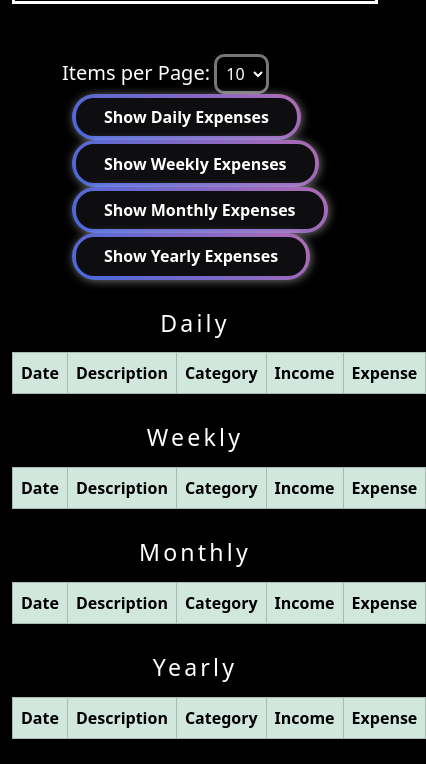
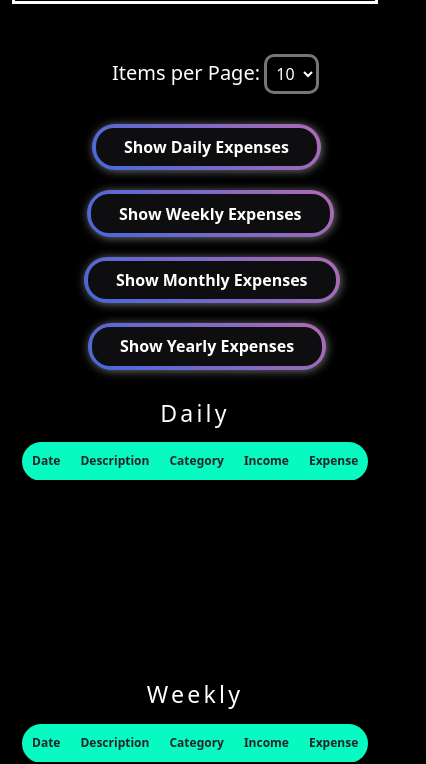
Before and after one commit to SPrathamesh15/ExpenseTrackerApp, a website: page public/report/report.html in a window 390 px wide. Shown: the part 98-862 px from the top of the page, 426 px wide, since content can reach past the window. Drawn offline with nearby package versions, Linux system fonts and the light colour scheme; no server answers.

Commit message:
Made website responsive

```diff
--- a/public/report/report.html
+++ b/public/report/report.html
@@ -13,7 +13,7 @@
   <h1 class='head-report'>REPORT</h1>
 
     <div style='margin-top: 50px;margin-left: 50px'>
-        <label for="itemsPerPage" style='color:white; font-size: 20px;'>Items per Page:</label>
+        <label for="itemsPerPage" class='itemsperpage-head'>Items per Page:</label>
           <select id="itemsPerPage" onchange="updateItemsPerPage()" class='itemsperpage'>
             <option value="5">5</option>
             <option value="10">10</option>
@@ -32,7 +32,7 @@
 <div id="daily-section">
   <!-- Daily Expenses Table -->
   <h3 style='text-align: center; color: white; font-weight:400 ; margin-top: 30px; margin-bottom: 15px; letter-spacing: 0.2rem' id='daily'>Daily</h3>
-  <table class="table table-success table-striped table-hover table-bordered report-table" id="daily-table">
+  <table id="daily-table">
       <thead>
         <tr>
           <th scope="col">Date</th>
@@ -51,7 +51,7 @@
 <div id="weekly-section">
   <!-- Weekly Expenses Table -->
   <h3 style='text-align: center; color: white;font-weight:400 ; margin-top: 30px; margin-bottom: 15px; letter-spacing: 0.2rem' id='weekly'>Weekly</h3>
-  <table class="table table-success table-striped table-hover table-bordered report-table" id="weekly-table">
+  <table id="weekly-table">
       <thead>
         <tr>
           <th scope="col">Date</th>
@@ -70,7 +70,7 @@
 <div id="monthly-section">
   <!-- Monthly Expenses Table -->
   <h3 style='text-align: center; color: white;font-weight:400 ; margin-top: 30px; margin-bottom: 15px; letter-spacing: 0.2rem' id='monthly'>Monthly</h3>
-  <table class="table table-success table-striped table-hover table-bordered report-table" id="monthly-table">
+  <table id="monthly-table">
       <thead>
         <tr>
           <th scope="col">Date</th>
@@ -89,7 +89,7 @@
 <div id="yearly-section">
   <!-- Yearly Expenses Table -->
   <h3 style='text-align: center; color: white;font-weight:400 ; margin-top: 30px; margin-bottom: 15px; letter-spacing: 0.2rem' id='year'>Yearly</h3>
-  <table class="table table-success table-striped table-hover table-bordered report-table" id="yearly-table">
+  <table  id="yearly-table">
       <thead>
         <tr>
           <th scope="col">Date</th>
--- a/public/report/report.js
+++ b/public/report/report.js
@@ -147,8 +147,16 @@ function showReportsOnScreen(response, timePeriod, itemsPerPage) {
 
     // Highlight the current page button
     const currentPageButton = document.querySelector(`#pagination-container button:nth-child(${currentPage})`);
-    currentPageButton.classList.add('active');
-    currentPageButton.className = 'current-page-btn'
+    console.log('current page: ', currentPageButton)
+    if (currentPageButton !== null){
+        currentPageButton.classList.add('active');
+        currentPageButton.className = 'current-page-btn'
+    }
+
+    else{
+        alert('There are no Daily Expenses!')
+    }
+
 }
 
 function formatDate(rawDate) {
--- a/public/style/index.css
+++ b/public/style/index.css
@@ -346,6 +346,29 @@ li:nth-child(odd) {
   margin-top: -50px;
   margin-left: 150px;
 }
+.itemsperpage-head{
+  color:white;
+  font-size: 20px;
+}
+
+table {
+  border-radius: 20px;
+  padding: 30px;
+  border-collapse: collapse;
+  width: 80%;
+  background-color: #06fac1;
+  margin-left: 150px
+}
+
+th, td {
+  padding: 15px;
+  text-align: left;
+  font-size: 15px;
+  border-bottom: 1px solid black;
+}
+tr:hover {
+  background-color:white;
+}
 @media  screen and (max-width: 600px) {
   .col-6{
     border: none;
@@ -353,23 +376,24 @@ li:nth-child(odd) {
     padding-bottom: 100px;
 }
 .form-container{
-  margin-left: 50px;
+  margin-left: 40px;
+
 }
 .headline{
   font-size: 20px;
   color: white;
   font-weight: 600;
-  margin-left: 50px;
+  margin-left: 40px;
   margin-right: -50px;
 }
 .select{
-  margin-left: 50px;
+  margin-left: 40px;
 }
 .btn.btn-primary{
-  margin-left: 50px
+  margin-left: 40px
 }
 .bn30{
-  margin-left: 50px;
+  margin-left: 40px;
   margin-right: -100px;
 }
 .premium-status{
@@ -378,7 +402,9 @@ li:nth-child(odd) {
 }
 .header{
   margin-right: 50px;
-  margin-left: 50px;
+  margin-left: 30px;
+  font-size: 30px;
+  margin-bottom: -20px
 }
 .list-group-item{
   margin-left: -300px;
@@ -422,11 +448,36 @@ li:nth-child(odd) {
   border: solid;
   border-width: 3px;
   border-color: white;
-  padding: 5px
+  padding: 5px;
 }
-#daily-btn .report{
-  margin-top: 50px;
-  margin-left: 1000px;
+#daily-btn {
+  margin-top: 30px;
+  margin-left: 30px;
 }
-
+#weekly-btn {
+  margin-top: 20px;
+  margin-left: 25px;
 }
+#monthly-btn {
+  margin-top: 20px;
+  margin-left: 22px;
+}
+#yearly-btn {
+  margin-top: 20px;
+  margin-left: 26px;
+}
+.itemsperpage-head{
+  margin-left: 50px;
+}
+th, td {
+  padding: 10px;
+  text-align: center;
+  font-size: 12px;
+}
+table {
+  border-radius: 20px;
+  width: 40%;
+  margin-left: 10px;
+  margin-bottom: 200px;
+}
+}
--- a/public/style/style.css
+++ b/public/style/style.css
@@ -78,7 +78,6 @@ body{
         border: solid;
         padding: 10px;
     }
-
     .form-control{
         width: 90%;
         background-color: #212529;
```
